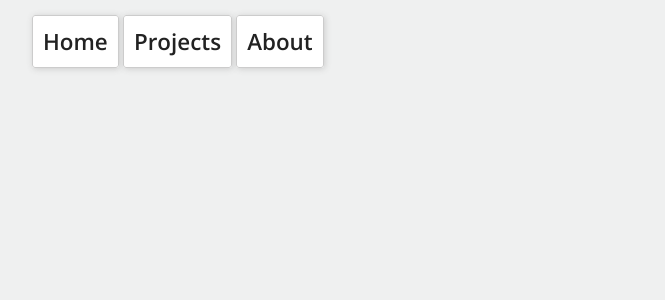
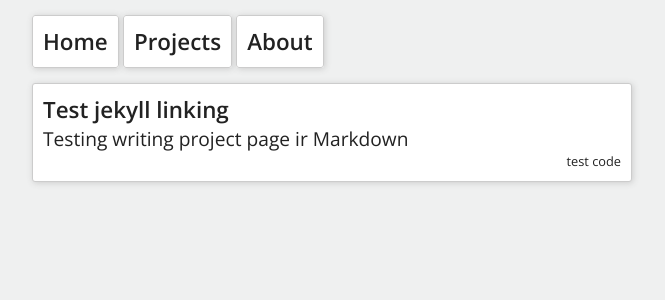
Before and after one commit to Shurgu/shurgu.github.io, a Jekyll site: the page built from projects.html, in a window 1280 px wide. Shown: the top 300 px of the page, without its empty margins (308-973 px from the left). Built offline with Jekyll 4.4.1, drawn with Linux system fonts in a browser that asks for light colours; nearby versions of some CDN libraries.

Commit message:
Hooking projects template alfa

```diff
--- a/projects.html
+++ b/projects.html
@@ -3,11 +3,13 @@ title: Shurgu.net - TO BETTER ME
 layout: default
 ---
 <ul>
-    {% for project in site.projects %}
-        <li>
-            <div class="post">
-                <a class="post-title" href="{{ project.url }}">{{ project.title }}</a>
-            </div>
-        </li>
-    {% endfor %}
+    <li>
+        <div class="post">
+            <a class="post-title" href="/projects/first-test-project.html">Test jekyll linking</a>
+			<span class="post-description">Testing writing project page ir Markdown</span>
+			<span class="post-tags">
+			test code
+			</span>
+        </div>
+    </li>
 </ul>
```
Also changed, not shown: projects/first-test-project.md (renamed from _projects/2015-02-19-first-test-project.md, +3 -0 lines).
